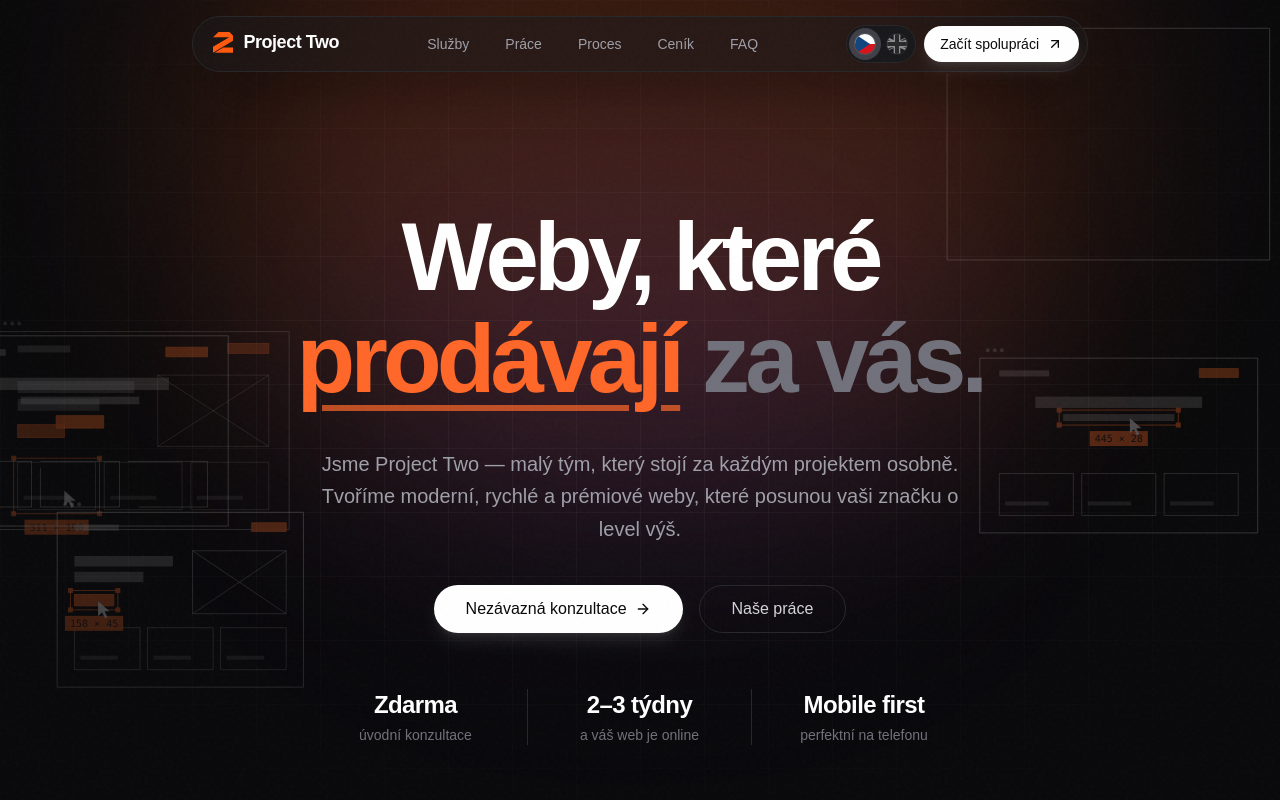
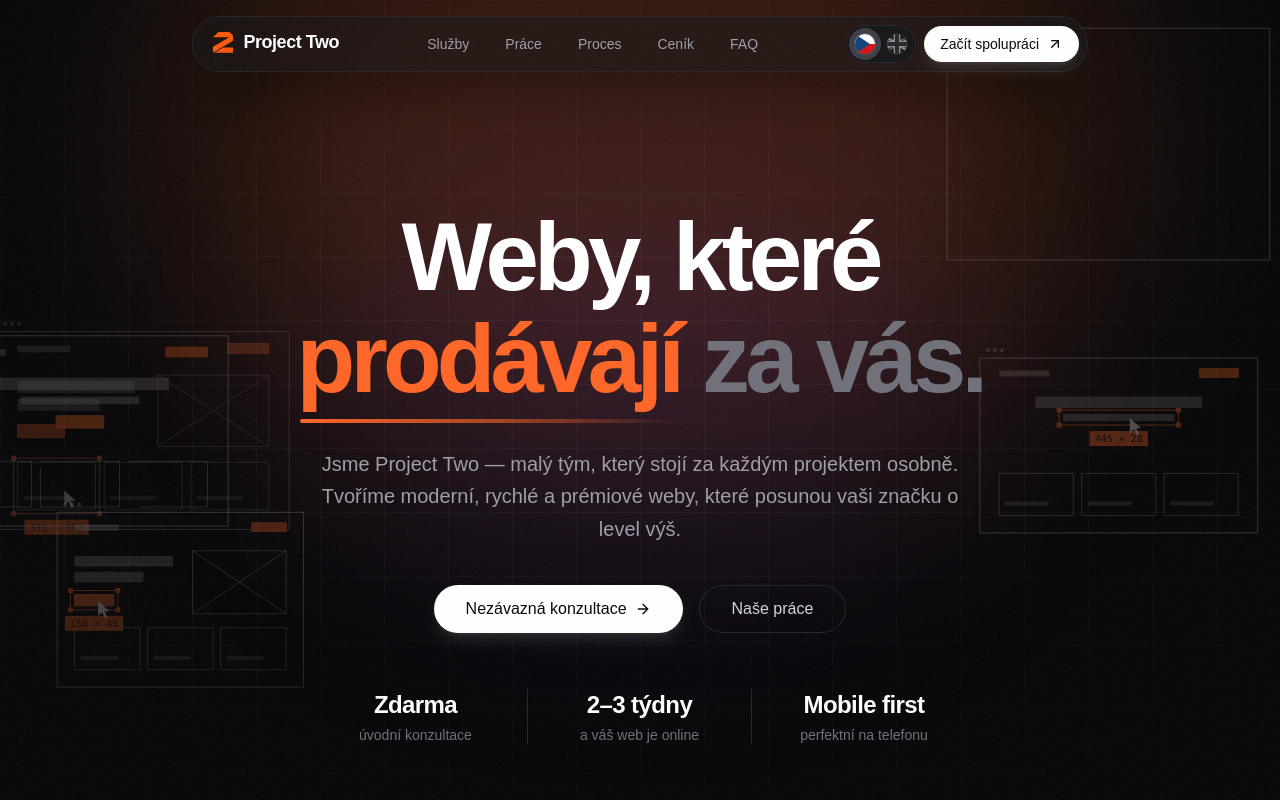
Before and after one commit to ggbosky/projectone, a Next.js app: page / in a window 1280 px wide. Shown: the top 800 px of the page. Built offline with nearby package versions, Linux system fonts and the light colour scheme; a web font is replaced by a local one.

Commit message:
Hero: thin fading underline; buttons: fade-in hover fill instead of rising
Co-Authored-By: Claude Opus 5.5 <noreply@anthropic.com>
Claude-Session: https://claude.ai/code/session_01N8FxEFZ9triGnYpCB8yztV

```diff
--- a/app/globals.css
+++ b/app/globals.css
@@ -94,7 +94,7 @@ html.lenis body {
   animation: border-beam 8s linear infinite;
 }
 
-/* Primary button: accent fill rising from the bottom on hover */
+/* Primary button: accent fill fading in on hover */
 .btn-fill {
   position: relative;
   overflow: hidden;
@@ -108,13 +108,13 @@ html.lenis body {
   z-index: -1;
   background: var(--btn-fill, var(--ember));
   border-radius: inherit;
-  transform: translateY(101%);
-  transition: transform 0.45s cubic-bezier(0.22, 1, 0.36, 1);
+  opacity: 0;
+  transition: opacity 0.4s cubic-bezier(0.22, 1, 0.36, 1);
 }
 
 .btn-fill:hover::after,
 .btn-fill:focus-visible::after {
-  transform: translateY(0);
+  opacity: 1;
 }
 
 /* Pulse glow for status indicators */
--- a/components/hero.tsx
+++ b/components/hero.tsx
@@ -38,10 +38,18 @@ export function Hero() {
               {t.hero.line1}
             </motion.span>
           </span>
-          <span className="block overflow-hidden pb-3">
+          <span className="block overflow-hidden pb-7 -mb-4">
             <motion.span className="block" variants={textRevealVariants} initial="hidden" animate="visible" custom={1}>
-              <span className="text-ember underline decoration-ember/70 decoration-[0.06em] underline-offset-[0.14em] [text-decoration-skip-ink:auto]">
+              <span className="relative inline-block text-ember">
                 {t.hero.line2}
+                {/* Thin underline that draws in and fades out to the right */}
+                <motion.span
+                  aria-hidden="true"
+                  className="absolute left-[0.04em] right-0 -bottom-[0.16em] h-[0.04em] rounded-full bg-gradient-to-r from-ember via-ember/60 to-transparent origin-left"
+                  initial={{ scaleX: 0, opacity: 0 }}
+                  animate={{ scaleX: 1, opacity: 1 }}
+                  transition={{ delay: 0.9, duration: 1, ease: [0.22, 1, 0.36, 1] }}
+                />
               </span>{" "}
               <span className="text-zinc-500">{t.hero.line2Accent}</span>
             </motion.span>
```
